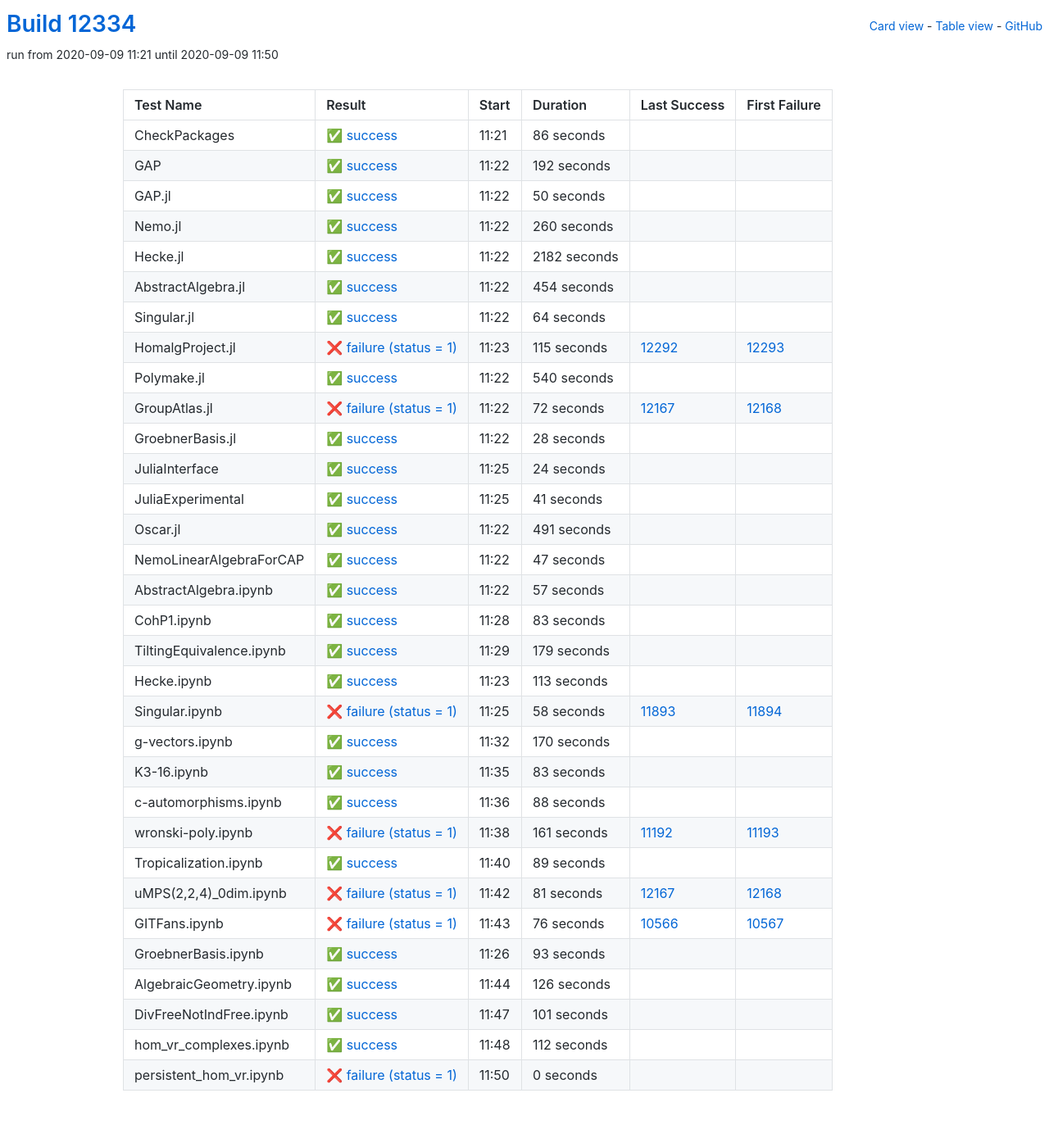
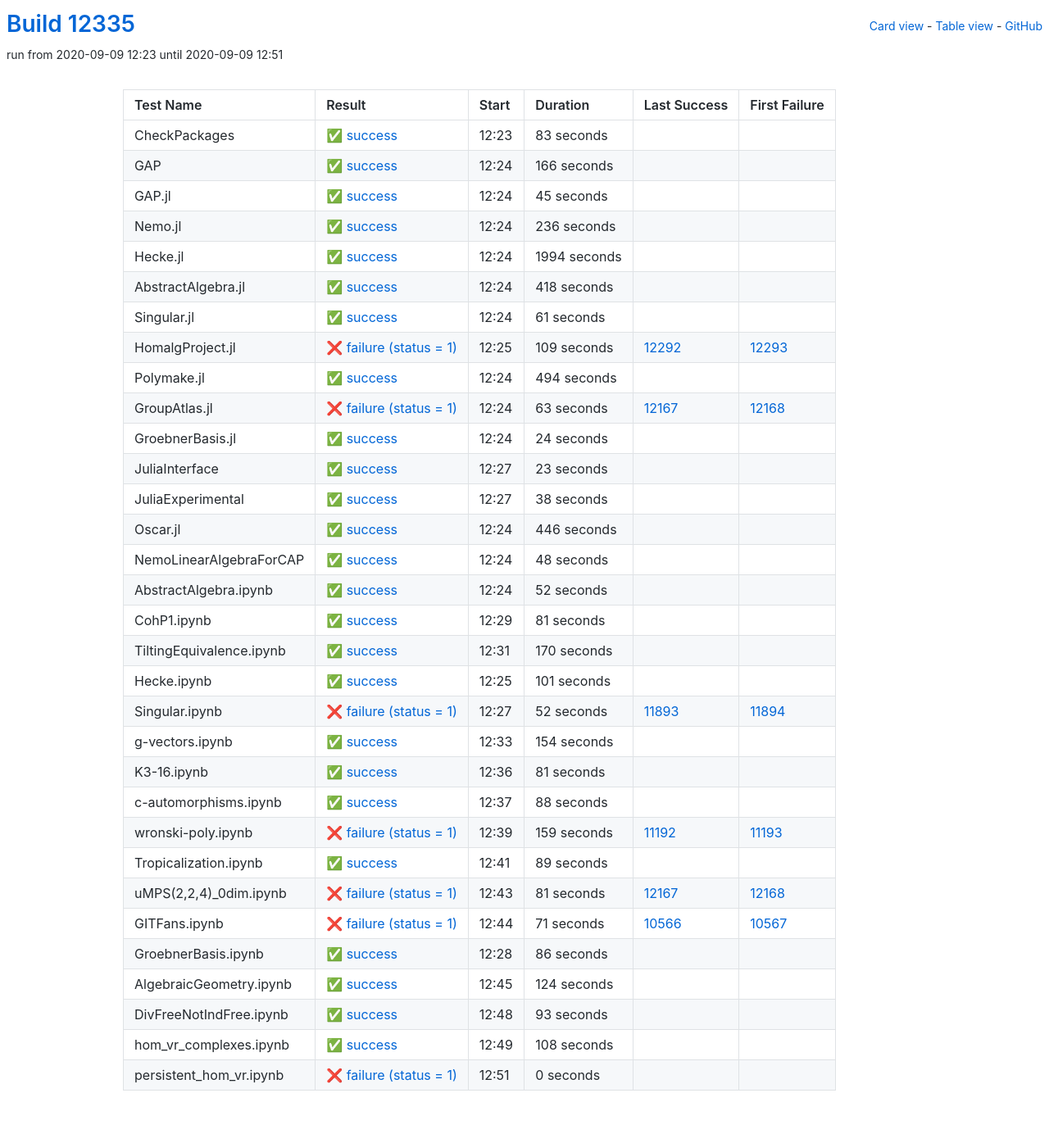
Before and after one commit to oscar-system/oscar-ci-status, a Jekyll site: the page built from table.html, in a window 1280 px wide. Shown: the whole page at 82% size. Built offline with Jekyll 4.4.1, drawn with Linux system fonts in a browser that asks for light colours.

Commit message:
Build #12335

```diff
--- a/_data/ci.yml
+++ b/_data/ci.yml
@@ -1,6 +1,6 @@
 ---
-build: 12334
-build_url: https://oscarci.mathematik.uni-kl.de/job/oscar/12334/
+build: 12335
+build_url: https://oscarci.mathematik.uni-kl.de/job/oscar/12335/
 job: oscar
 organization: oscar-system
 repo: oscar-ci-status
@@ -8,140 +8,128 @@ repourl: https://github.com/oscar-system/oscar-ci-status
 tests:
 - name: CheckPackages
   id: checkpackages
-  log: https://oscarci.mathematik.uni-kl.de/job/oscar/12334/artifact/logs/build-12334/CheckPackages.log
-  start: 2020-09-09 11:21
+  log: https://oscarci.mathematik.uni-kl.de/job/oscar/12335/artifact/logs/build-12335/CheckPackages.log
+  start: 2020-09-09 12:23
   success: true
   exitcode: 0
   status: success
-  duration: 86
+  duration: 83
   last_success: false
   last_success_url:
   first_failure: false
   first_failure_url:
 - name: GAP
   id: gap
-  log: https://oscarci.mathematik.uni-kl.de/job/oscar/12334/artifact/logs/build-12334/GAP.log
-  start: 2020-09-09 11:22
+  log: https://oscarci.mathematik.uni-kl.de/job/oscar/12335/artifact/logs/build-12335/GAP.log
+  start: 2020-09-09 12:24
   success: true
   exitcode: 0
   status: success
-  duration: 192
+  duration: 166
   last_success: false
   last_success_url:
   first_failure: false
   first_failure_url:
 - name: GAP.jl
   id: gap-jl
-  log: https://oscarci.mathematik.uni-kl.de/job/oscar/12334/artifact/logs/build-12334/GAP.jl.log
-  start: 2020-09-09 11:22
+  log: https://oscarci.mathematik.uni-kl.de/job/oscar/12335/artifact/logs/build-12335/GAP.jl.log
+  start: 2020-09-09 12:24
   success: true
   exitcode: 0
   status: success
-  duration: 50
+  duration: 45
   last_success: false
   last_success_url:
   first_failure: false
   first_failure_url:
 - name: Nemo.jl
   id: nemo-jl
-  log: https://oscarci.mathematik.uni-kl.de/job/oscar/12334/artifact/logs/build-12334/Nemo.jl.log
-  start: 2020-09-09 11:22
+  log: https://oscarci.mathematik.uni-kl.de/job/oscar/12335/artifact/logs/build-12335/Nemo.jl.log
+  start: 2020-09-09 12:24
   success: true
   exitcode: 0
   status: success
-  duration: 260
+  duration: 236
   last_success: false
   last_success_url:
   first_failure: false
   first_failure_url:
 - name: Hecke.jl
   id: hecke-jl
-  log: https://oscarci.mathematik.uni-kl.de/job/oscar/12334/artifact/logs/build-12334/Hecke.jl.log
-  start: 2020-09-09 11:22
+  log: https://oscarci.mathematik.uni-kl.de/job/oscar/12335/artifact/logs/build-12335/Hecke.jl.log
+  start: 2020-09-09 12:24
   success: true
   exitcode: 0
   status: success
-  duration: 2182
+  duration: 1994
   last_success: false
   last_success_url:
   first_failure: false
   first_failure_url:
 - name: AbstractAlgebra.jl
   id: abstractalgebra-jl
-  log: https://oscarci.mathematik.uni-kl.de/job/oscar/12334/artifact/logs/build-12334/AbstractAlgebra.jl.log
-  start: 2020-09-09 11:22
+  log: https://oscarci.mathematik.uni-kl.de/job/oscar/12335/artifact/logs/build-12335/AbstractAlgebra.jl.log
+  start: 2020-09-09 12:24
   success: true
   exitcode: 0
   status: success
-  duration: 454
+  duration: 418
   last_success: false
   last_success_url:
   first_failure: false
   first_failure_url:
 - name: Singular.jl
   id: singular-jl
-  log: https://oscarci.mathematik.uni-kl.de/job/oscar/12334/artifact/logs/build-12334/Singular.jl.log
-  start: 2020-09-09 11:22
+  log: https://oscarci.mathematik.uni-kl.de/job/oscar/12335/artifact/logs/build-12335/Singular.jl.log
+  start: 2020-09-09 12:24
   success: true
   exitcode: 0
   status: success
-  duration: 64
+  duration: 61
   last_success: false
   last_success_url:
   first_failure: false
   first_failure_url:
 - name: HomalgProject.jl
   id: homalgproject-jl
-  log: https://oscarci.mathematik.uni-kl.de/job/oscar/12334/artifact/logs/build-12334/HomalgProject.jl.log
-  start: 2020-09-09 11:23
+  log: https://oscarci.mathematik.uni-kl.de/job/oscar/12335/artifact/logs/build-12335/HomalgProject.jl.log
+  start: 2020-09-09 12:25
   success: false
   exitcode: 1
   status: failure
-  duration: 115
+  duration: 109
   last_success: 12292
   last_success_url: https://oscarci.mathematik.uni-kl.de/job/oscar/12292/
   first_failure: 12293
   first_failure_url: https://oscarci.mathematik.uni-kl.de/job/oscar/12293/
 - name: Polymake.jl
   id: polymake-jl
-  log: https://oscarci.mathematik.uni-kl.de/job/oscar/12334/artifact/logs/build-12334/Polymake.jl.log
-  start: 2020-09-09 11:22
+  log: https://oscarci.mathematik.uni-kl.de/job/oscar/12335/artifact/logs/build-12335/Polymake.jl.log
+  start: 2020-09-09 12:24
   success: true
   exitcode: 0
   status: success
-  duration: 540
+  duration: 494
   last_success: false
   last_success_url:
   first_failure: false
   first_failure_url:
 - name: GroupAtlas.jl
   id: groupatlas-jl
-  log: https://oscarci.mathematik.uni-kl.de/job/oscar/12334/artifact/logs/build-12334/GroupAtlas.jl.log
-  start: 2020-09-09 11:22
+  log: https://oscarci.mathematik.uni-kl.de/job/oscar/12335/artifact/logs/build-12335/GroupAtlas.jl.log
+  start: 2020-09-09 12:24
   success: false
   exitcode: 1
   status: failure
-  duration: 72
+  duration: 63
   last_success: 12167
   last_success_url: https://oscarci.mathematik.uni-kl.de/job/oscar/12167/
   first_failure: 12168
   first_failure_url: https://oscarci.mathematik.uni-kl.de/job/oscar/12168/
 - name: GroebnerBasis.jl
   id: groebnerbasis-jl
-  log: https://oscarci.mathematik.uni-kl.de/job/oscar/12334/artifact/logs/build-12334/GroebnerBasis.jl.log
-  start: 2020-09-09 11:22
-  success: true
-  exitcode: 0
-  status: success
-  duration: 28
-  last_success: false
-  last_success_url:
-  first_failure: false
-  first_failure_url:
-- name: JuliaInterface
-  id: juliainterface
-  log: https://oscarci.mathematik.uni-kl.de/job/oscar/12334/artifact/logs/build-12334/JuliaInterface.log
-  start: 2020-09-09 11:25
+  log: https://oscarci.mathematik.uni-kl.de/job/oscar/12335/artifact/logs/build-12335/GroebnerBasis.jl.log
+  start: 2020-09-09 12:24
   success: true
   exitcode: 0
   status: success
@@ -150,106 +138,82 @@ tests:
   last_success_url:
   first_failure: false
   first_failure_url:
-- name: JuliaExperimental
-  id: juliaexperimental
-  log: https://oscarci.mathematik.uni-kl.de/job/oscar/12334/artifact/logs/build-12334/JuliaExperimental.log
-  start: 2020-09-09 11:25
+- name: JuliaInterface
+  id: juliainterface
+  log: https://oscarci.mathematik.uni-kl.de/job/oscar/12335/artifact/logs/build-12335/JuliaInterface.log
+  start: 2020-09-09 12:27
   success: true
   exitcode: 0
   status: success
-  duration: 41
+  duration: 23
+  last_success: false
+  last_success_url:
+  first_failure: false
+  first_failure_url:
+- name: JuliaExperimental
+  id: juliaexperimental
+  log: https://oscarci.mathematik.uni-kl.de/job/oscar/12335/artifact/logs/build-12335/JuliaExperimental.log
+  start: 2020-09-09 12:27
+  success: true
+  exitcode: 0
+  status: success
+  duration: 38
   last_success: false
   last_success_url:
   first_failure: false
   first_failure_url:
 - name: Oscar.jl
   id: oscar-jl
-  log: https://oscarci.mathematik.uni-kl.de/job/oscar/12334/artifact/logs/build-12334/Oscar.jl.log
-  start: 2020-09-09 11:22
+  log: https://oscarci.mathematik.uni-kl.de/job/oscar/12335/artifact/logs/build-12335/Oscar.jl.log
+  start: 2020-09-09 12:24
   success: true
   exitcode: 0
   status: success
-  duration: 491
+  duration: 446
   last_success: false
   last_success_url:
   first_failure: false
   first_failure_url:
 - name: NemoLinearAlgebraForCAP
   id: nemolinearalgebraforcap
-  log: https://oscarci.mathematik.uni-kl.de/job/oscar/12334/artifact/logs/build-12334/NemoLinearAlgebraForCAP.log
-  start: 2020-09-09 11:22
+  log: https://oscarci.mathematik.uni-kl.de/job/oscar/12335/artifact/logs/build-12335/NemoLinearAlgebraForCAP.log
+  start: 2020-09-09 12:24
   success: true
   exitcode: 0
   status: success
-  duration: 47
+  duration: 48
   last_success: false
   last_success_url:
   first_failure: false
   first_failure_url:
 - name: AbstractAlgebra.ipynb
   id: abstractalgebra-ipynb
-  log: https://oscarci.mathematik.uni-kl.de/job/oscar/12334/artifact/logs/build-12334/AbstractAlgebra.ipynb.log
-  start: 2020-09-09 11:22
+  log: https://oscarci.mathematik.uni-kl.de/job/oscar/12335/artifact/logs/build-12335/AbstractAlgebra.ipynb.log
+  start: 2020-09-09 12:24
   success: true
   exitcode: 0
   status: success
-  duration: 57
+  duration: 52
   last_success: false
   last_success_url:
   first_failure: false
   first_failure_url:
 - name: CohP1.ipynb
   id: cohp1-ipynb
-  log: https://oscarci.mathematik.uni-kl.de/job/oscar/12334/artifact/logs/build-12334/CohP1.ipynb.log
-  start: 2020-09-09 11:28
+  log: https://oscarci.mathematik.uni-kl.de/job/oscar/12335/artifact/logs/build-12335/CohP1.ipynb.log
+  start: 2020-09-09 12:29
   success: true
   exitcode: 0
   status: success
-  duration: 83
+  duration: 81
   last_success: false
   last_success_url:
   first_failure: false
   first_failure_url:
 - name: TiltingEquivalence.ipynb
   id: tiltingequivalence-ipynb
-  log: https://oscarci.mathematik.uni-kl.de/job/oscar/12334/artifact/logs/build-12334/TiltingEquivalence.ipynb.log
-  start: 2020-09-09 11:29
-  success: true
-  exitcode: 0
-  status: success
-  duration: 179
-  last_success: false
-  last_success_url:
-  first_failure: false
-  first_failure_url:
-- name: Hecke.ipynb
-  id: hecke-ipynb
-  log: https://oscarci.mathematik.uni-kl.de/job/oscar/12334/artifact/logs/build-12334/Hecke.ipynb.log
-  start: 2020-09-09 11:23
-  success: true
-  exitcode: 0
-  status: success
-  duration: 113
-  last_success: false
-  last_success_url:
-  first_failure: false
-  first_failure_url:
-- name: Singular.ipynb
-  id: singular-ipynb
-  log: https://oscarci.mathematik.uni-kl.de/job/oscar/12334/artifact/logs/build-12334/Singular.ipynb.log
-  start: 2020-09-09 11:25
-  success: false
-  exitcode: 1
-  status: failure
-  duration: 58
-  last_success: 11893
-  last_success_url: https://oscarci.mathematik.uni-kl.de/job/oscar/11893/
-  first_failure: 11894
-  first_failure_url: https://oscarci.mathematik.uni-kl.de/job/oscar/11894/
-- name: g-vectors.ipynb
-  id: g-vectors-ipynb
-  log: https://oscarci.mathematik.uni-kl.de/job/oscar/12334/artifact/logs/build-12334/g-vectors.ipynb.log
-  start: 2020-09-09 11:32
+  log: https://oscarci.mathematik.uni-kl.de/job/oscar/12335/artifact/logs/build-12335/TiltingEquivalence.ipynb.log
+  start: 2020-09-09 12:31
   success: true
   exitcode: 0
   status: success
@@ -258,22 +222,58 @@ tests:
   last_success_url:
   first_failure: false
   first_failure_url:
-- name: K3-16.ipynb
-  id: k3-16-ipynb
-  log: https://oscarci.mathematik.uni-kl.de/job/oscar/12334/artifact/logs/build-12334/K3-16.ipynb.log
-  start: 2020-09-09 11:35
+- name: Hecke.ipynb
+  id: hecke-ipynb
+  log: https://oscarci.mathematik.uni-kl.de/job/oscar/12335/artifact/logs/build-12335/Hecke.ipynb.log
+  start: 2020-09-09 12:25
   success: true
   exitcode: 0
   status: success
-  duration: 83
+  duration: 101
+  last_success: false
+  last_success_url:
+  first_failure: false
+  first_failure_url:
+- name: Singular.ipynb
+  id: singular-ipynb
+  log: https://oscarci.mathematik.uni-kl.de/job/oscar/12335/artifact/logs/build-12335/Singular.ipynb.log
+  start: 2020-09-09 12:27
+  success: false
+  exitcode: 1
+  status: failure
+  duration: 52
+  last_success: 11893
+  last_success_url: https://oscarci.mathematik.uni-kl.de/job/oscar/11893/
+  first_failure: 11894
+  first_failure_url: https://oscarci.mathematik.uni-kl.de/job/oscar/11894/
+- name: g-vectors.ipynb
+  id: g-vectors-ipynb
+  log: https://oscarci.mathematik.uni-kl.de/job/oscar/12335/artifact/logs/build-12335/g-vectors.ipynb.log
+  start: 2020-09-09 12:33
+  success: true
+  exitcode: 0
+  status: success
+  duration: 154
+  last_success: false
+  last_success_url:
+  first_failure: false
+  first_failure_url:
+- name: K3-16.ipynb
+  id: k3-16-ipynb
+  log: https://oscarci.mathematik.uni-kl.de/job/oscar/12335/artifact/logs/build-12335/K3-16.ipynb.log
+  start: 2020-09-09 12:36
+  success: true
+  exitcode: 0
+  status: success
+  duration: 81
   last_success: false
   last_success_url:
   first_failure: false
   first_failure_url:
 - name: c-automorphisms.ipynb
   id: c-automorphisms-ipynb
-  log: https://oscarci.mathematik.uni-kl.de/job/oscar/12334/artifact/logs/build-12334/c-automorphisms.ipynb.log
-  start: 2020-09-09 11:36
+  log: https://oscarci.mathematik.uni-kl.de/job/oscar/12335/artifact/logs/build-12335/c-automorphisms.ipynb.log
+  start: 2020-09-09 12:37
   success: true
   exitcode: 0
   status: success
@@ -284,20 +284,20 @@ tests:
   first_failure_url:
 - name: wronski-poly.ipynb
   id: wronski-poly-ipynb
-  log: https://oscarci.mathematik.uni-kl.de/job/oscar/12334/artifact/logs/build-12334/wronski-poly.ipynb.log
-  start: 2020-09-09 11:38
+  log: https://oscarci.mathematik.uni-kl.de/job/oscar/12335/artifact/logs/build-12335/wronski-poly.ipynb.log
+  start: 2020-09-09 12:39
   success: false
   exitcode: 1
   status: failure
-  duration: 161
+  duration: 159
   last_success: 11192
   last_success_url: https://oscarci.mathematik.uni-kl.de/job/oscar/11192/
   first_failure: 11193
   first_failure_url: https://oscarci.mathematik.uni-kl.de/job/oscar/11193/
 - name: Tropicalization.ipynb
   id: tropicalization-ipynb
-  log: https://oscarci.mathematik.uni-kl.de/job/oscar/12334/artifact/logs/build-12334/Tropicalization.ipynb.log
-  start: 2020-09-09 11:40
+  log: https://oscarci.mathematik.uni-kl.de/job/oscar/12335/artifact/logs/build-12335/Tropicalization.ipynb.log
+  start: 2020-09-09 12:41
   success: true
   exitcode: 0
   status: success
@@ -308,8 +308,8 @@ tests:
   first_failure_url:
 - name: uMPS(2,2,4)_0dim.ipynb
   id: umps-2-2-4-0dim-ipynb
-  log: https://oscarci.mathematik.uni-kl.de/job/oscar/12334/artifact/logs/build-12334/uMPS-2-2-4-_0dim.ipynb.log
-  start: 2020-09-09 11:42
+  log: https://oscarci.mathematik.uni-kl.de/job/oscar/12335/artifact/logs/build-12335/uMPS-2-2-4-_0dim.ipynb.log
+  start: 2020-09-09 12:43
   success: false
   exitcode: 1
   status: failure
@@ -320,20 +320,44 @@ tests:
   first_failure_url: https://oscarci.mathematik.uni-kl.de/job/oscar/12168/
 - name: GITFans.ipynb
   id: gitfans-ipynb
-  log: https://oscarci.mathematik.uni-kl.de/job/oscar/12334/artifact/logs/build-12334/GITFans.ipynb.log
-  start: 2020-09-09 11:43
+  log: https://oscarci.mathematik.uni-kl.de/job/oscar/12335/artifact/logs/build-12335/GITFans.ipynb.log
+  start: 2020-09-09 12:44
   success: false
   exitcode: 1
   status: failure
-  duration: 76
+  duration: 71
   last_success: 10566
   last_success_url: https://oscarci.mathematik.uni-kl.de/job/oscar/10566/
   first_failure: 10567
   first_failure_url: https://oscarci.mathematik.uni-kl.de/job/oscar/10567/
 - name: GroebnerBasis.ipynb
   id: groebnerbasis-ipynb
-  log: https://oscarci.mathematik.uni-kl.de/job/oscar/12334/artifact/logs/build-12334/GroebnerBasis.ipynb.log
-  start: 2020-09-09 11:26
+  log: https://oscarci.mathematik.uni-kl.de/job/oscar/12335/artifact/logs/build-12335/GroebnerBasis.ipynb.log
+  start: 2020-09-09 12:28
+  success: true
+  exitcode: 0
+  status: success
+  duration: 86
+  last_success: false
+  last_success_url:
+  first_failure: false
+  first_failure_url:
+- name: AlgebraicGeometry.ipynb
+  id: algebraicgeometry-ipynb
+  log: https://oscarci.mathematik.uni-kl.de/job/oscar/12335/artifact/logs/build-12335/AlgebraicGeometry.ipynb.log
+  start: 2020-09-09 12:45
+  success: true
+  exitcode: 0
+  status: success
+  duration: 124
+  last_success: false
+  last_success_url:
+  first_failure: false
+  first_failure_url:
+- name: DivFreeNotIndFree.ipynb
+  id: divfreenotindfree-ipynb
+  log: https://oscarci.mathematik.uni-kl.de/job/oscar/12335/artifact/logs/build-12335/DivFreeNotIndFree.ipynb.log
+  start: 2020-09-09 12:48
   success: true
   exitcode: 0
   status: success
@@ -342,46 +366,22 @@ tests:
   last_success_url:
   first_failure: false
   first_failure_url:
-- name: AlgebraicGeometry.ipynb
-  id: algebraicgeometry-ipynb
-  log: https://oscarci.mathematik.uni-kl.de/job/oscar/12334/artifact/logs/build-12334/AlgebraicGeometry.ipynb.log
-  start: 2020-09-09 11:44
+- name: hom_vr_complexes.ipynb
+  id: hom-vr-complexes-ipynb
+  log: https://oscarci.mathematik.uni-kl.de/job/oscar/12335/artifact/logs/build-12335/hom_vr_complexes.ipynb.log
+  start: 2020-09-09 12:49
   success: true
   exitcode: 0
   status: success
-  duration: 126
-  last_success: false
-  last_success_url:
-  first_failure: false
-  first_failure_url:
-- name: DivFreeNotIndFree.ipynb
-  id: divfreenotindfree-ipynb
-  log: https://oscarci.mathematik.uni-kl.de/job/oscar/12334/artifact/logs/build-12334/DivFreeNotIndFree.ipynb.log
-  start: 2020-09-09 11:47
-  success: true
-  exitcode: 0
-  status: success
-  duration: 101
-  last_success: false
-  last_success_url:
-  first_failure: false
-  first_failure_url:
-- name: hom_vr_complexes.ipynb
-  id: hom-vr-complexes-ipynb
-  log: https://oscarci.mathematik.uni-kl.de/job/oscar/12334/artifact/logs/build-12334/hom_vr_complexes.ipynb.log
-  start: 2020-09-09 11:48
-  success: true
-  exitcode: 0
-  status: success
-  duration: 112
+  duration: 108
   last_success: false
   last_success_url:
   first_failure: false
   first_failure_url:
 - name: persistent_hom_vr.ipynb
   id: persistent-hom-vr-ipynb
-  log: https://oscarci.mathematik.uni-kl.de/job/oscar/12334/artifact/logs/build-12334/persistent_hom_vr.ipynb.log
-  start: 2020-09-09 11:50
+  log: https://oscarci.mathematik.uni-kl.de/job/oscar/12335/artifact/logs/build-12335/persistent_hom_vr.ipynb.log
+  start: 2020-09-09 12:51
   success: false
   exitcode: 1
   status: failure
```
Also changed, not shown: README.md.
